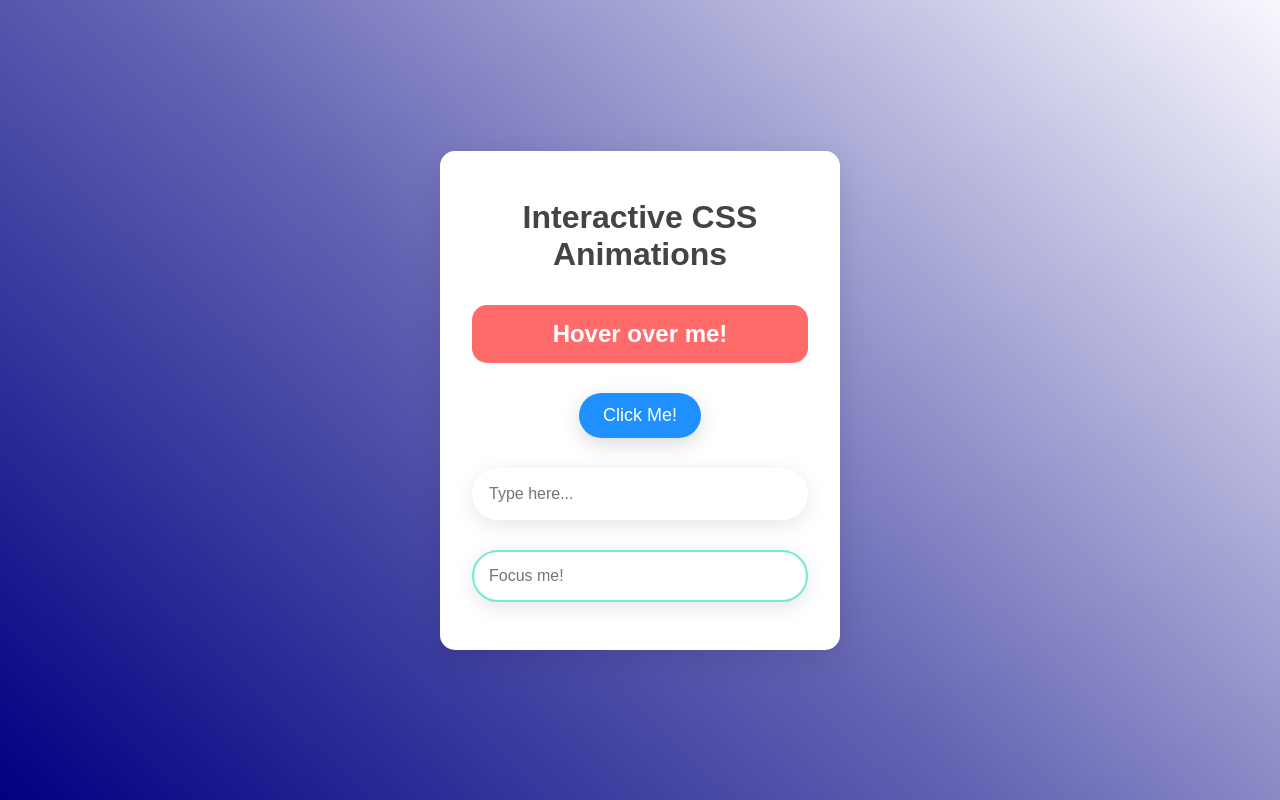
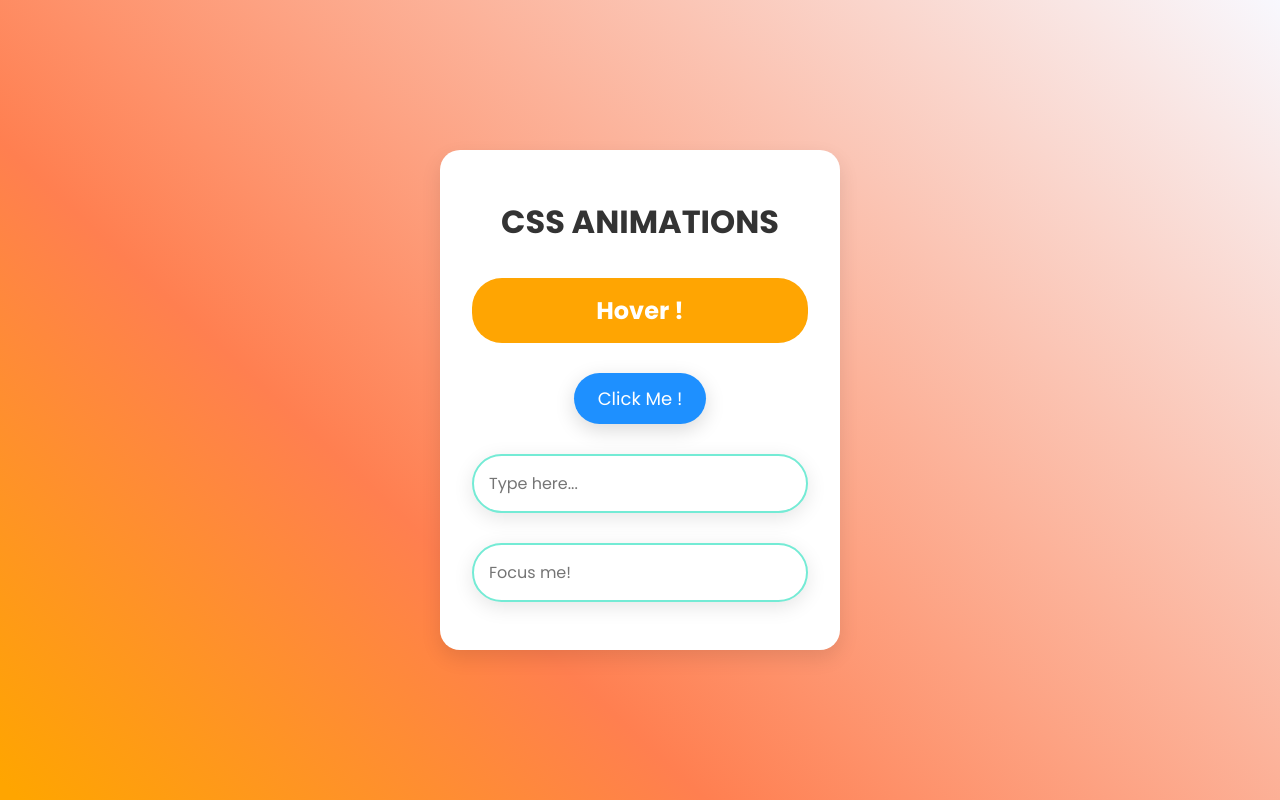
Before and after one commit to H2kM33t/CSS-Animations, a plain HTML site: page index.html in a window 1280 px wide. Drawn offline with Linux system fonts and the light colour scheme.

Commit message:
Add files via upload

```diff
--- a/index.html
+++ b/index.html
@@ -1,32 +1,32 @@
 <!DOCTYPE html>
 <html lang="en">
+
 <head>
   <meta charset="UTF-8">
   <meta name="viewport" content="width=device-width, initial-scale=1.0">
   <title>Interactive CSS Animations</title>
   <link rel="stylesheet" href="stylesheet.css">
 </head>
+
 <body>
   <div class="container">
-    <h1>Interactive CSS Animations</h1>
+    <h1>CSS ANIMATIONS</h1>
 
-    <!-- Hover Animation -->
+
     <div class="hover-box">
-      <h2>Hover over me!</h2>
+      <h2>Hover !</h2>
     </div>
 
-    <!-- Click Animation -->
-    <button class="click-btn">Click Me!</button>
+    <button class="click-btn">Click Me !</button>
 
-    <!-- Input Animation -->
     <div class="input-box">
       <input type="text" placeholder="Type here..." id="text-input">
     </div>
 
-    <!-- Animation on focus -->
     <div class="focus-box">
       <input type="text" placeholder="Focus me!" id="focus-input">
     </div>
   </div>
 </body>
+
 </html>
--- a/stylesheet.css
+++ b/stylesheet.css
@@ -1,31 +1,31 @@
 @import url("https://fonts.googleapis.com/css2?family=Poppins:wght@400;600;700&display=swap");
+
 * {
   margin: 0;
   padding: 0;
   box-sizing: border-box;
-  /* font-family: 'Poppins', sans-serif; */
-  font-family: 'Bai Jamjuree', sans-serif;
+  font-family: 'Poppins', sans-serif;
 }
 
 body {
   height: 100vh;
   width: 100%;
-  background-image: linear-gradient(43deg, #000081 0%, #6363B3 46%, #F8F8FE 100%);
+  /* background-image: linear-gradient(43deg, #000081 0%, #6363B3 46%, #F8F8FE 100%); */
+  background-image: linear-gradient(43deg, #FFA500 1%, #FF7F50 33%, #F8F8FE  100%);
   display: flex;
   align-items: center;
   justify-content: center;
-  position: relative;
 }
 
 .container {
   text-align: center;
   background: #fff;
   padding: 3rem 2rem;
-  border-radius: 15px;
-  box-shadow: 0 8px 30px rgba(0, 0, 0, 0.1);
+  border-radius: 20px;
+  box-shadow: 0 8px 20px rgba(0, 0, 0, 0.1);
   width: 100%;
   max-width: 400px;
-  transition: transform 0.3s ease;
+  transition: transform 0.2s ease;
 }
 
 .container:hover {
@@ -35,23 +35,22 @@ body {
 h1 {
   font-size: 2rem;
   margin-bottom: 2rem;
-  color: #444;
-  font-weight: bold;
+  color: #333;
+  font-weight: 700;
 }
 
 /* Hover Box */
 .hover-box {
   padding: 15px;
-  background-color: #ff6b6b;
+  background-color: #ffa502;
   color: white;
-  border-radius: 15px;
+  border-radius: 30px;
   margin-bottom: 30px;
-  transition: all 0.4s ease;
+  transition: background-color 0.3s ease;
 }
 
 .hover-box:hover {
-  transform: translateY(-15px) rotate(10deg);
-  background: #ff4757;
+  background-color: #ff7f50;
 }
 
 /* Click Button */
@@ -70,12 +69,10 @@ h1 {
 
 .click-btn:hover {
   background-color: #3742fa;
-  transform: translateY(-5px);
 }
 
 .click-btn:active {
   background-color: #2f3542;
-  transform: translateY(5px);
 }
 
 /* Input Box */
@@ -90,13 +87,14 @@ h1 {
   border: 2px solid transparent;
   border-radius: 30px;
   font-size: 16px;
+  border: 2px solid #74ebd5;
   transition: all 0.3s ease;
   box-shadow: 0px 5px 20px rgba(0, 0, 0, 0.1);
   outline: none;
 }
 
 .input-box input:focus {
-  border: 2px solid #ff6b6b;
+  border: 2px solid #ffa502;
   background: #f5f5f5;
 }
 
```
